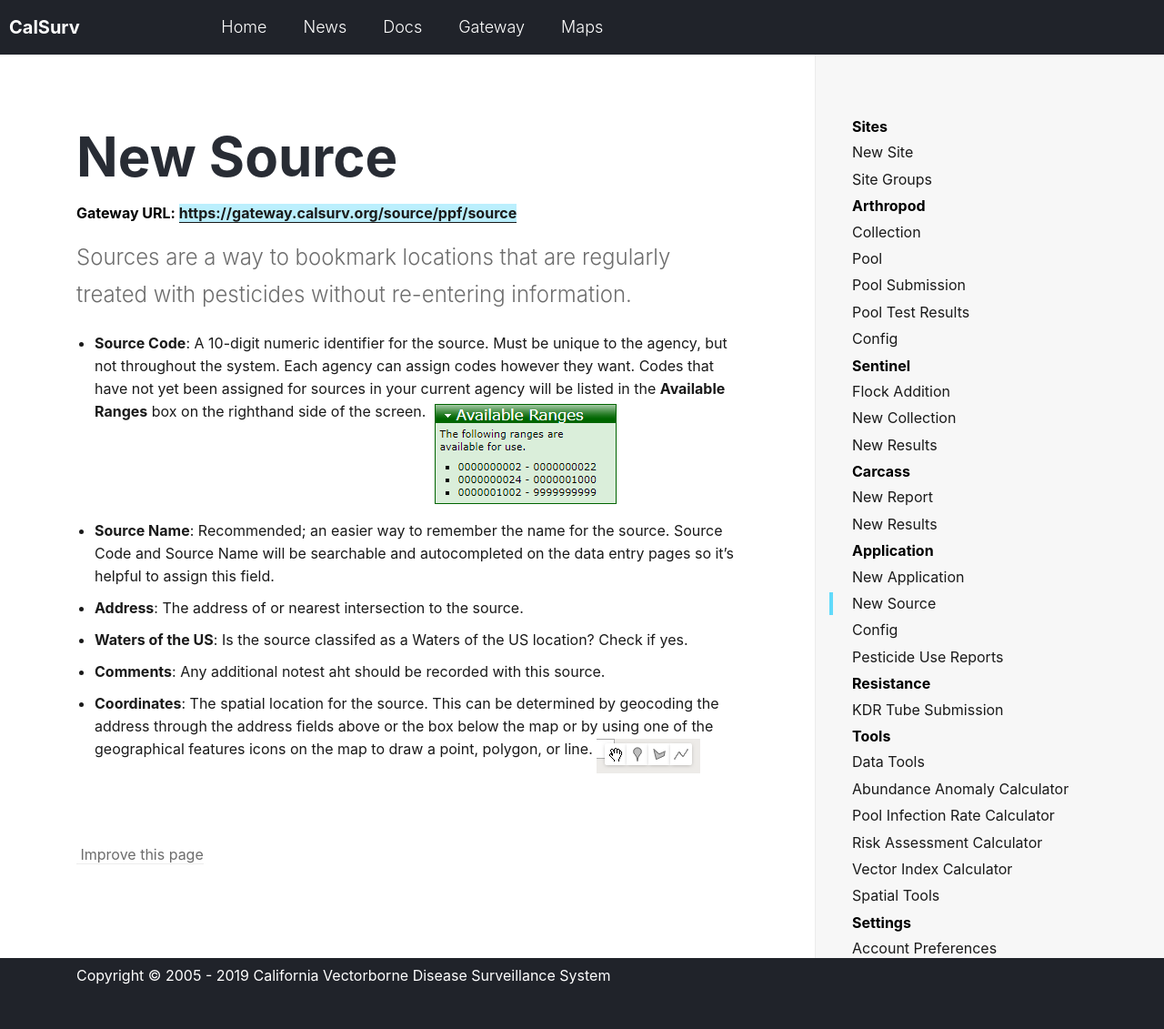
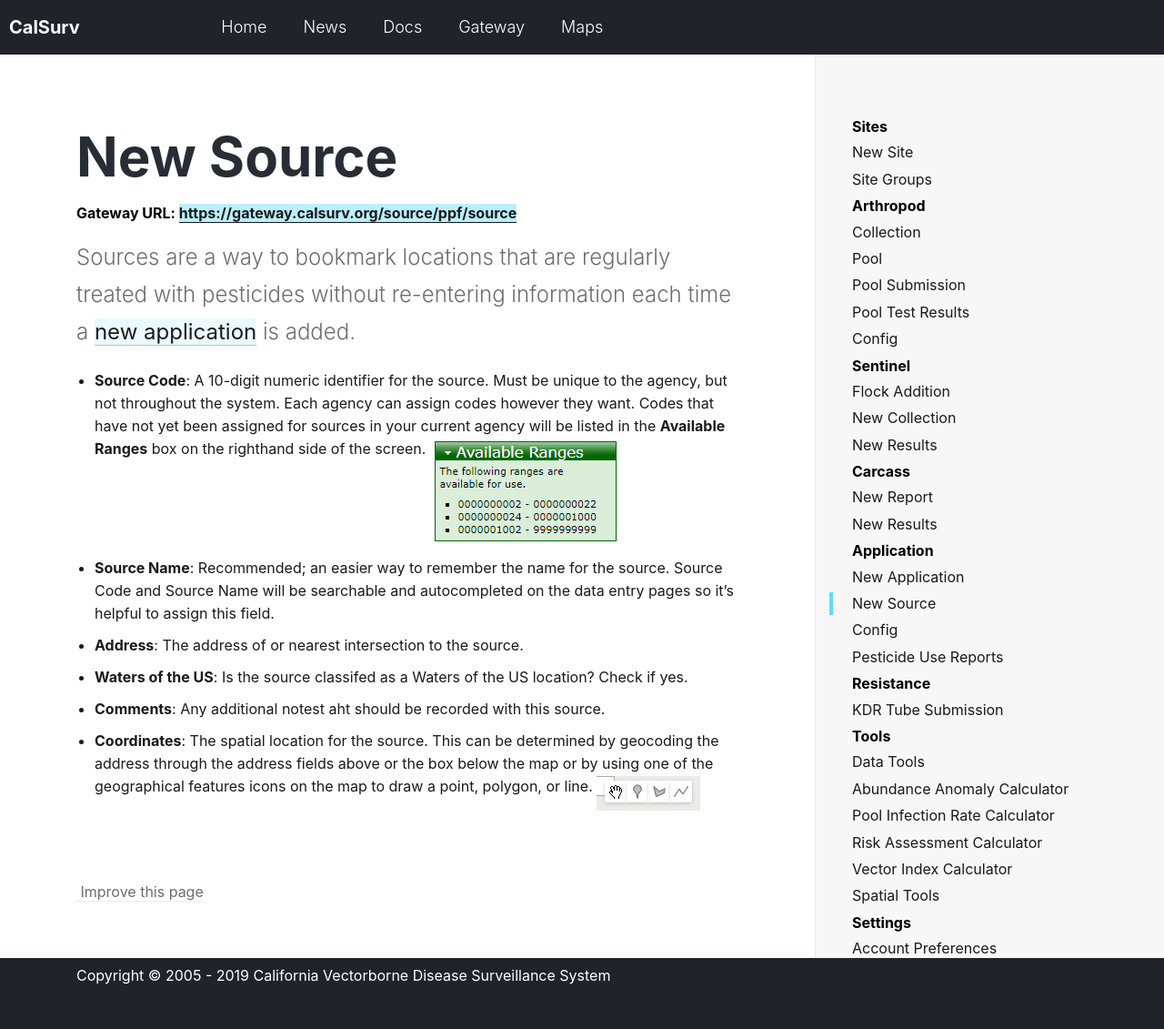
Before and after one commit to tlvaldepena/vectorsurv.org, a Jekyll site: the page built from _docs/application/source.md, in a window 1280 px wide. Shown: the whole page at 91% size. Built offline with Jekyll 4.4.1, drawn with Linux system fonts in a browser that asks for light colours.

Commit message:
Add link to new application

```diff
--- a/_docs/application/source.md
+++ b/_docs/application/source.md
@@ -2,7 +2,7 @@
 title: New Source
 gateway-url: https://gateway.calsurv.org/source/ppf/source
 ---
-Sources are a way to bookmark locations that are regularly treated with pesticides without re-entering information.
+Sources are a way to bookmark locations that are regularly treated with pesticides without re-entering information each time a [new application]({{ site.baseur1 }}/docs/application/application) is added.
 
 * **Source Code**: A 10-digit numeric identifier for the source. Must be unique to the agency, but not throughout the system. Each agency can assign codes however they want. Codes that have not yet been assigned for sources in your current agency will be listed in the **Available Ranges** box on the righthand side of the screen.
 ![Available ranges]({{ site.baseur1 }}/assets/images/docs/available-ranges-source.PNG)
```
